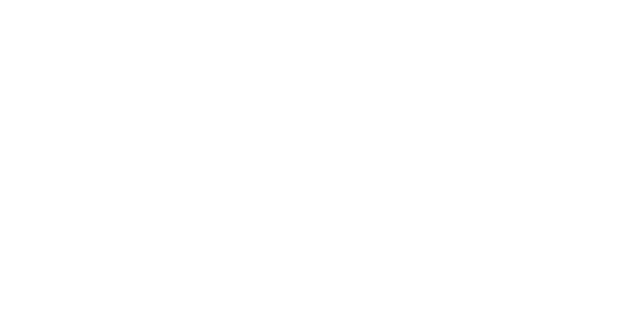
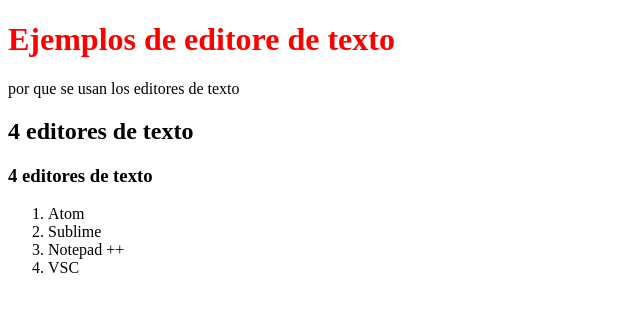
Before and after one commit to dcaballero91/progInternet, a plain HTML site: page home.html in a window 1280 px wide. Shown: the whole page, without its empty margins (0-640 px from the left). Drawn offline with Linux system fonts and the light colour scheme.

Commit message:
ultimos cambios

```diff
--- a/home.html
+++ b/home.html
@@ -0,0 +1,25 @@
+<!DOCTYPE html>
+<html>
+    <head>
+        <title>Unida</title>
+        <meta name="descripcion" content="curso de la unida">
+    </head>
+    <head>
+        <span style="color:red">
+
+            <h1>Ejemplos de editore de texto</h1>
+        </span>
+        <p> por que se usan los editores de texto</p>
+        <h2> 4 editores de texto</h2>
+        <h3> 4 editores de texto</h3>
+        <ol>
+            <li>Atom</li>
+            <li>Sublime</li>
+            <li>Notepad ++</li>
+            <li>VSC</li>
+        </ol>
+
+    </head>
+
+
+</html>
```
Also changed, not shown: index.html (+1 -0 lines).
